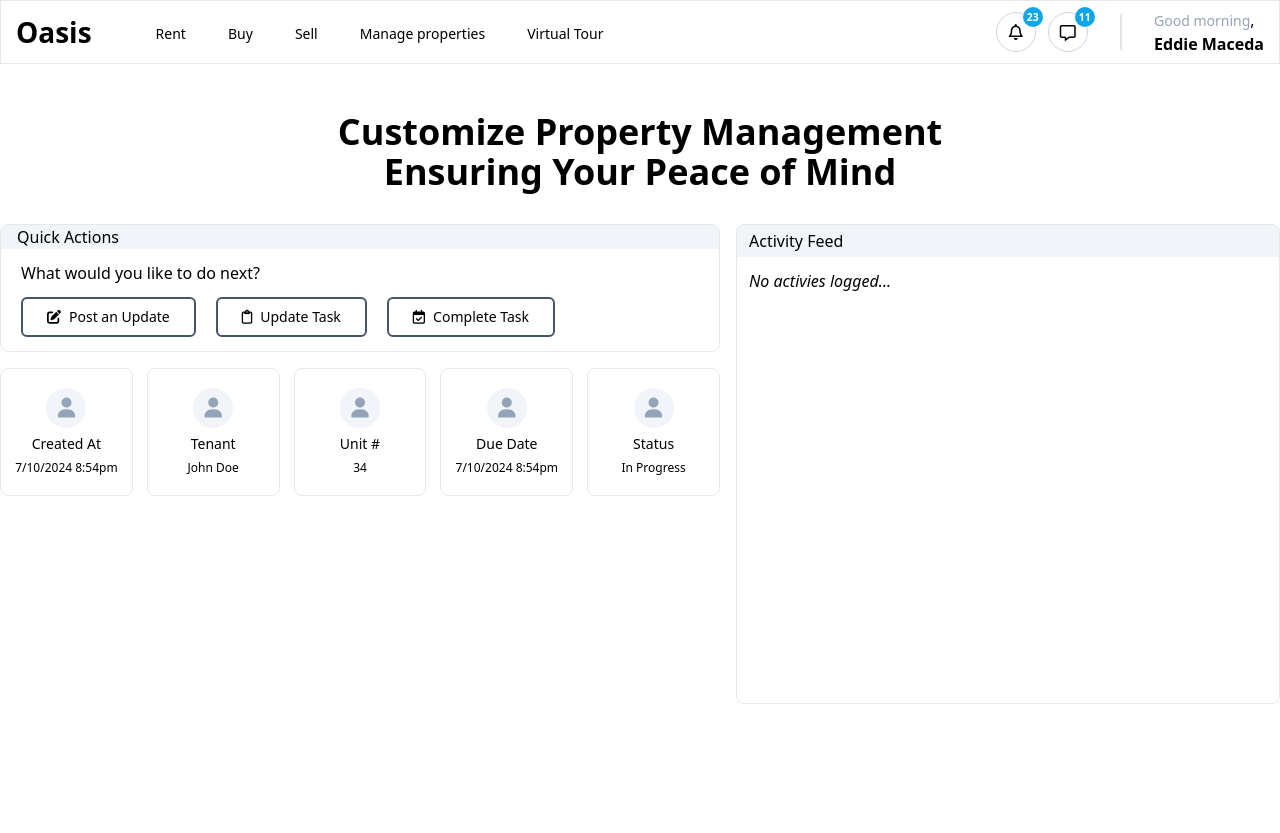
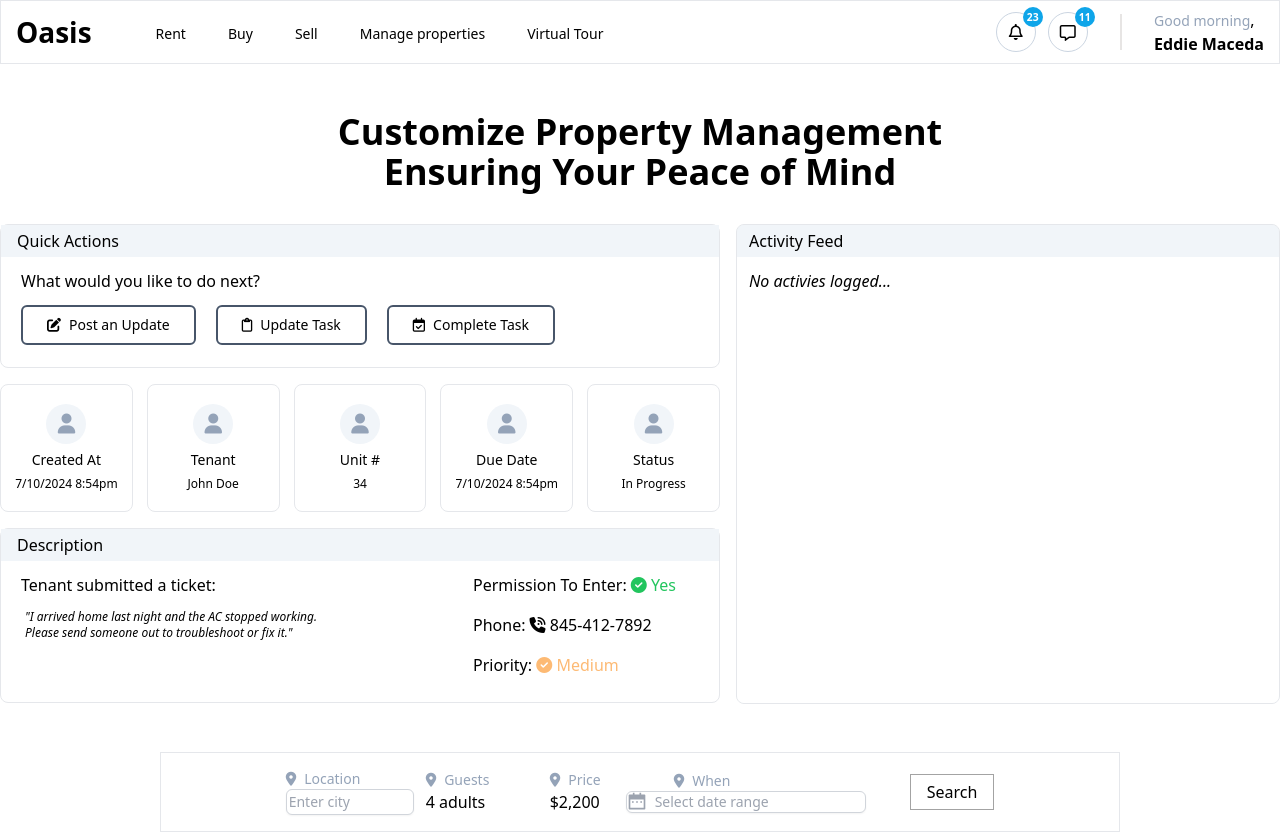
Before and after one commit to eddiemaceda11/Oasis, a React (Vite) app: page / in a window 1280 px wide. Shown: the top 833 px of the page. Built offline with nearby package versions, Linux system fonts and the light colour scheme.

Commit message:
Create TaskDescription component

```diff
--- a/src/features/TaskManager/TaskManager.tsx
+++ b/src/features/TaskManager/TaskManager.tsx
@@ -16,13 +16,14 @@ const Tasks = () => {
   const [modalHidden, setModalHidden] = useState(true);
 
   return (
-    <section className="flex justify-between items-start m-auto md:w-[48rem] lg:bg-white lg:w-[61rem] xl:w-[80rem] h-[72rem] mb-4">
+    <section className="flex justify-between items-start m-auto md:w-[48rem] lg:bg-white lg:w-[61rem] xl:w-[80rem] h-[32rem] mb-4">
       <div>
         <QuickActions
           modalHidden={modalHidden}
           setModalHidden={setModalHidden}
         />
-        <TaskDetails></TaskDetails>
+        <TaskDetails />
+        <TaskDescription />
       </div>
       {modalHidden ? (
         ""
@@ -38,8 +39,8 @@ const QuickActions = ({ modalHidden, setModalHidden }: ModalProps) => {
   const dispatch = useDispatch();
 
   return (
-    <div className="border h-32 w-[45rem] rounded-lg">
-      <p className="bg-slate-100 pl-4 font-medium">Quick Actions</p>
+    <div className="border h-36 w-[45rem] rounded-lg">
+      <p className="bg-slate-100 pl-4 font-medium py-1">Quick Actions</p>
       <p className="pl-5 text-medium py-3">What would you like to do next?</p>
       <div className="ml-5 flex gap-5 text-sm font-medium">
         <button
@@ -104,6 +105,25 @@ const TaskDetails = () => {
   );
 };
 
+const TaskDescription = () => {
+  return (
+    <div className="border h-[10.95rem] w-[45rem] rounded-lg mt-4">
+      <p className="bg-slate-100 pl-4 font-medium py-1">Description</p>
+      <div className="flex">
+        <div>
+          <p className="pl-5 text-medium py-3">Tenant submitted a ticket:</p>
+          <p className="italic text-xs max-w-[20rem] ml-6">"I arrived home last night and the AC stopped working. Please send someone out to troubleshoot or fix it."</p>
+        </div>
+        <div className="ml-32">
+        <p className="text-medium py-3">Permission To Enter: <span className="text-green-500"><i className="fa-solid fa-circle-check"></i> Yes</span></p>
+        <p className="text-medium py-1">Phone: <span><i className="fa-solid fa-phone-volume"></i> 845-412-7892</span></p>
+        <p className="text-medium py-3">Priority: <span className="text-orange-300"><i className="fa-solid fa-circle-check"></i> Medium</span></p>
+        </div>
+      </div>
+    </div>
+  )
+}
+
 const TaskModal = ({ modalHidden, setModalHidden }: ModalProps) => {
   const [input, setInput] = useState("");
 
```
